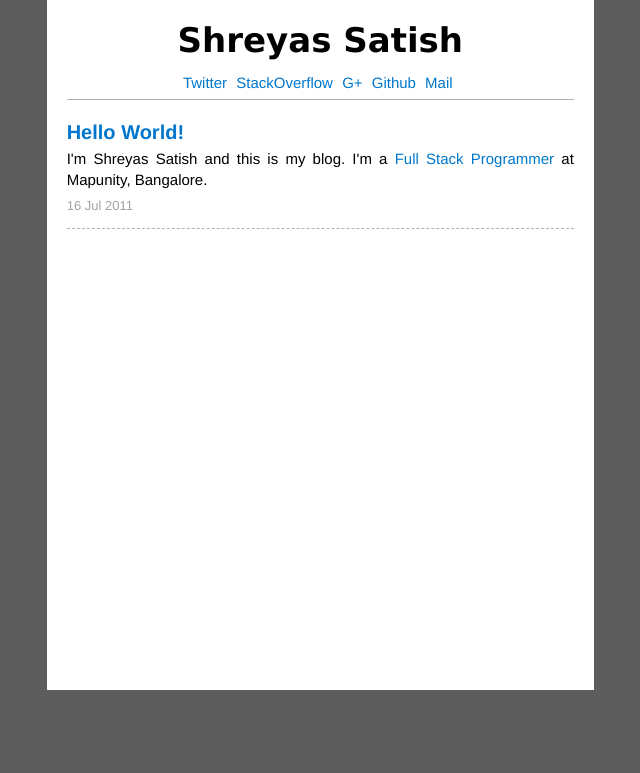
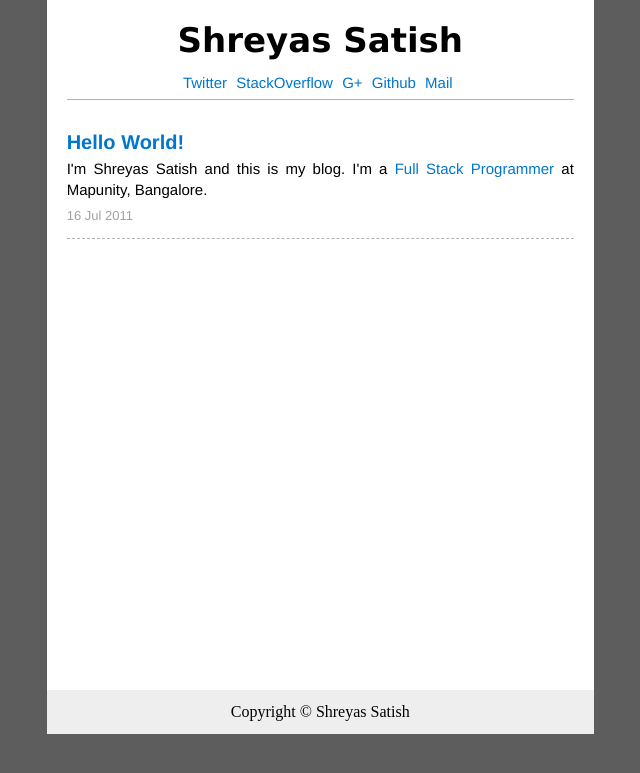
Before and after one commit to shreyas-satish/shreyas-satish.github.com, a Jekyll site: the page built from index.html, in a window 1280 px wide. Shown: the top 773 px of the page, without its empty margins (318-958 px from the left). Built offline with Jekyll 4.4.1, drawn with Linux system fonts in a browser that asks for light colours; Markdown is read by kramdown in place of the engine named in the settings; comment, search, counter and statistics services are not loaded; part of the change alters nothing that is shown.

Commit message:
Added Disqus, GA.Minor Style modifications.

```diff
--- a/_config.yml
+++ b/_config.yml
@@ -0,0 +1,40 @@
+safe:        false
+auto:        false
+server:      false
+server_port: 4000
+base-url:    /
+
+source:      .
+destination: ./_site
+plugins:     ./_plugins
+
+future:      true
+lsi:         false
+pygments:    true
+markdown:    maruku
+permalink:   pretty
+
+maruku:
+  use_tex:    false
+  use_divs:   false
+  png_engine: blahtex
+  png_dir:    images/latex
+  png_url:    /images/latex
+
+rdiscount:
+  extensions: []
+
+kramdown:
+  auto_ids: true,
+  footnote_nr: 1
+  entity_output: as_char
+  toc_levels: 1..6
+  use_coderay: false
+
+  coderay:
+    coderay_wrap: div
+    coderay_line_numbers: inline
+    coderay_line_numbers_start: 1
+    coderay_tab_width: 4
+    coderay_bold_every: 10
+    coderay_css: style
--- a/_layouts/default.html
+++ b/_layouts/default.html
@@ -37,11 +37,50 @@
               </ul>
             </div>
             {{ content }}
+
+            <div id="disqus_thread"></div>
+
+          </div>
+        </div>
+        <div class = 'threecol last'></div>
+      </div>
+      <div class = 'row'>
+        <div class = 'threecol'></div>
+        <div class = 'sixcol'>
+          <div id = 'footer'>
+             Copyright &copy; Shreyas Satish
           </div>
         </div>
         <div class = 'threecol last'></div>
       </div>
   </div>
 	<script src="http://platform.twitter.com/widgets.js" type="text/javascript"></script>
+	<script type="text/javascript">
+
+    {% if page.comments %}
+      //Disqus
+      var disqus_developer = 1;
+      /* * * CONFIGURATION VARIABLES: EDIT BEFORE PASTING INTO YOUR WEBPAGE * * */
+      var disqus_shortname = 'shreyas-satish-blog'; // required: replace example with your forum shortname
+
+      /* * * DON'T EDIT BELOW THIS LINE * * */
+      (function() {
+        var dsq = document.createElement('script'); dsq.type = 'text/javascript'; dsq.async = true;
+        dsq.src = 'http://' + disqus_shortname + '.disqus.com/embed.js';
+        (document.getElementsByTagName('head')[0] || document.getElementsByTagName('body')[0]).appendChild(dsq);
+      })();
+    {% endif %}
+    //Google Analytics
+    var _gaq = _gaq || [];
+    _gaq.push(['_setAccount', 'UA-24580841-1']);
+    _gaq.push(['_trackPageview']);
+
+    (function() {
+      var ga = document.createElement('script'); ga.type = 'text/javascript'; ga.async = true;
+      ga.src = ('https:' == document.location.protocol ? 'https://ssl' : 'http://www') + '.google-analytics.com/ga.js';
+      var s = document.getElementsByTagName('script')[0]; s.parentNode.insertBefore(ga, s);
+    })();
+
+  </script>
 </body>
 </html>
--- a/css/styles.css
+++ b/css/styles.css
@@ -20,6 +20,7 @@
     background: #fff;
     border-bottom: 1px solid #b2b2b2;
     padding-bottom: 4px;
+    margin-bottom: 20px;
   }
 	body  #header h1 {
 	 font-size: 34px;
@@ -86,12 +87,10 @@
     border-bottom: 1px solid #b2b2b2;
     text-align: left;
     margin-bottom: 10px;
-    padding-bottom: 6px;
   }
 
   h2.article-header {
     font-size: 20px;
-    padding-bottom: 6px;
   }
 
   .article-content {
@@ -118,7 +117,12 @@
 /* ============================= */
 
   div.tweet-button {
-    float: left;
+  }
+
+  #footer {
+    background: #eee;
+    padding: 10px;
+    text-align: center;
   }
 
 @media handheld, only screen and (max-width: 767px) {
```
